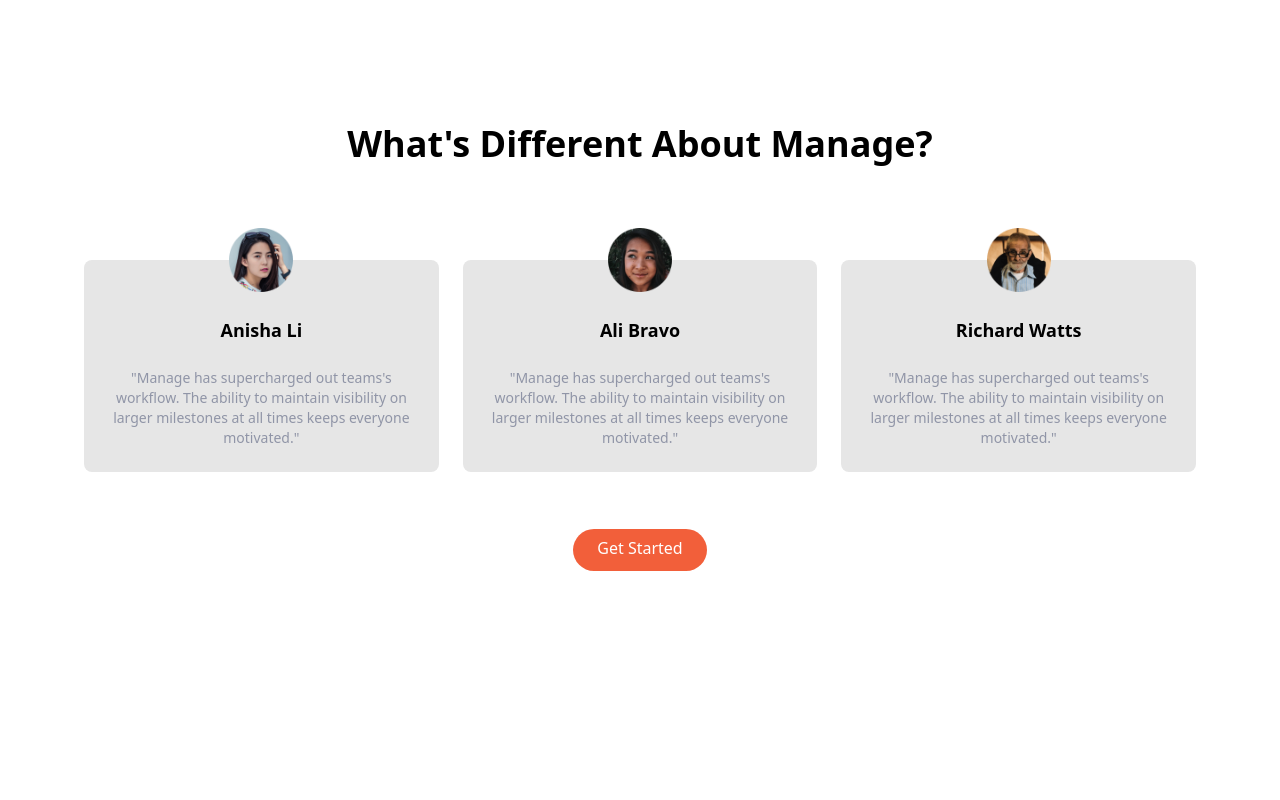
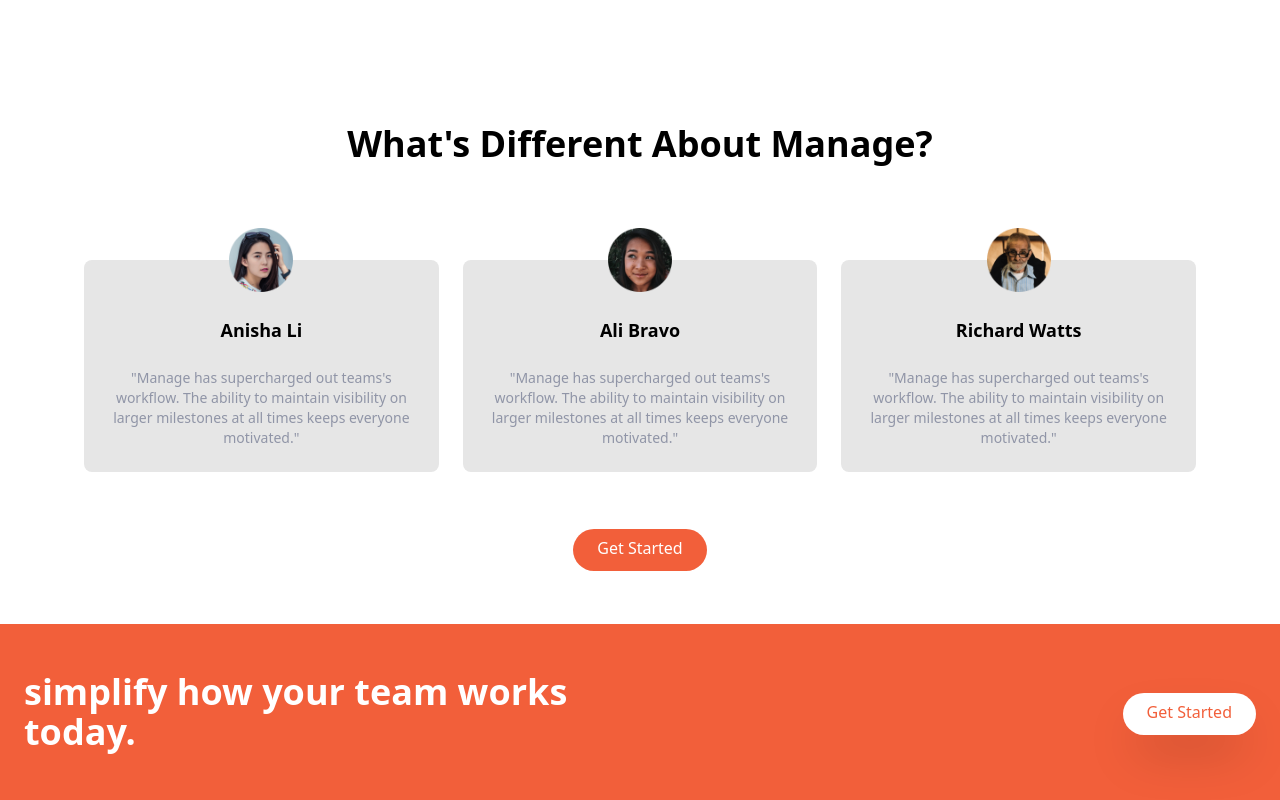
Before and after one commit to sadathimel/tailwind-manage-landing, a website: page index.html in a window 1280 px wide. Shown: the part 1113-1913 px from the top of the page. Before the commit the page ends 1737 px from the top, so only its background shows below. Drawn offline with Linux system fonts and the light colour scheme.

Commit message:
cta section

```diff
--- a/index.html
+++ b/index.html
@@ -228,6 +228,26 @@
       </div>
     </section>
 
+    <!--CTA Section-->
+    <section id="cta" class="bg-brightRed">
+        <!--Container-->
+        <div class="container flex flex-col items-center justify-between px-6 py-24 mx-auto space-y-12 md:py-12 md:flex-row md:space-y-0">
+          <!--Heading-->
+          <h2 class="text-5xl font-bold leading-tight text-center text-white md:text-4xl md:max-w-xl md:text-left">
+            simplify how your team works today.
+          </h2>
+          <!--Button-->
+          <div>
+            <a href="#" class="p-3 px-6 pt-2 text-brightRed bg-white rounded-full shadow-2xl
+            baseline hover:bg-gray-400"> Get Started </a>
+          </div>
+        </div>
+    </section>
+
+    <!--Footer Section-->
+    <section id="footer">
+
+    </section>
 
   </body>
 </html>
```
Also changed, not shown: css/main.css.
